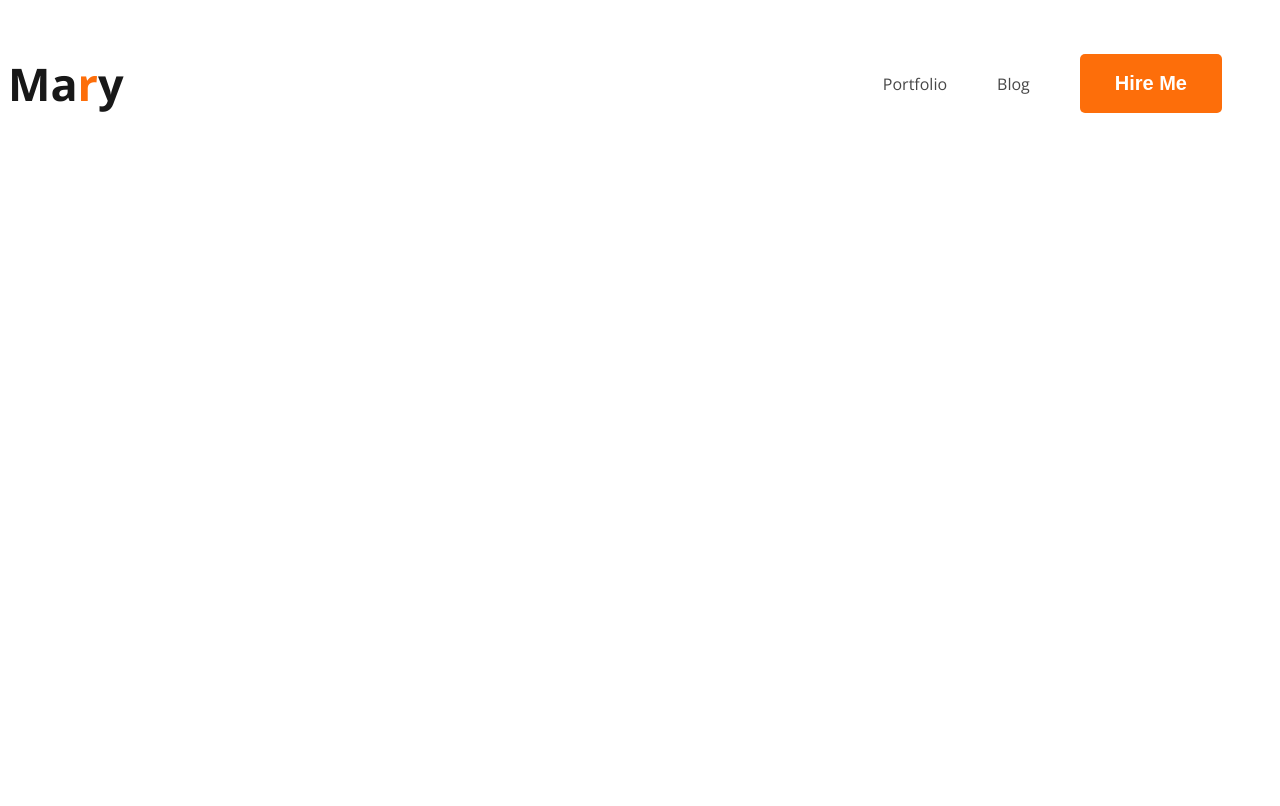
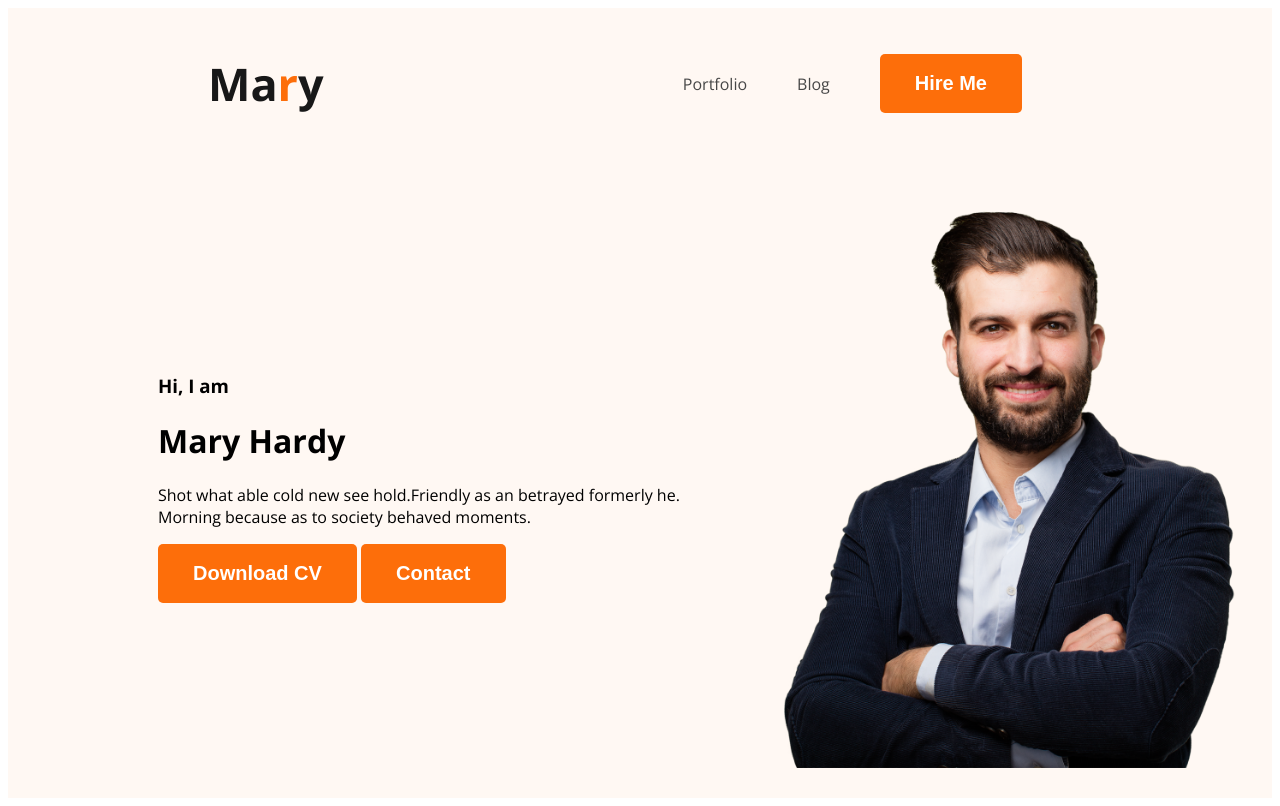
Before and after one commit to SharifulHasan/web-developer-portfolio, a plain HTML site: page index.html in a window 1280 px wide. Drawn offline with nearby package versions, Linux system fonts and the light colour scheme.

Commit message:
banner created

```diff
--- a/index.html
+++ b/index.html
@@ -10,7 +10,7 @@
     <link rel="stylesheet" href="styles/portfolio.css">
 </head>
 <body>
-    <header>
+    <header class="header">
          <nav>
             <h3 class="nav-title">Ma<span class="text-primary">r</span>y</h3>
             <ul>
@@ -19,6 +19,16 @@
                 <li><button class="btn-primary">Hire Me</button></li>
             </ul>
          </nav>
+         <div class="banner">
+            <div class="banner-content">
+                <h3 class="banner-greeting">Hi, I  am</h3>
+                <h1 class="banner-title">Mary Hardy</h1>
+                <p>Shot what able cold new see hold.Friendly as an betrayed formerly he. Morning because as to society behaved moments.</p>
+                <button class="btn-primary">Download CV</button>
+                <button class="btn-primary">Contact</button>
+            </div>
+            <img class="profile-pic" src="images/hardy.png" alt="">
+         </div>
     </header>
     <main>
 
--- a/styles/portfolio.css
+++ b/styles/portfolio.css
@@ -19,6 +19,7 @@ nav {
     display: flex;
     align-items: center;
     justify-content: space-between;
+    margin: 0 200px;
 }
 
 .nav-title {
@@ -45,3 +46,18 @@ nav a {
     text-decoration: none;
     color: #474747;
 }
+/* Header related styles */
+.header{
+    background-color: #FFF8F3;
+}
+.banner{
+    padding: 30px 30px 30px 150px;
+    display: flex;
+    align-items: center;
+}
+.banner .profile-pic{
+    width:500px;
+}
+.banner-content{
+
+}
```
